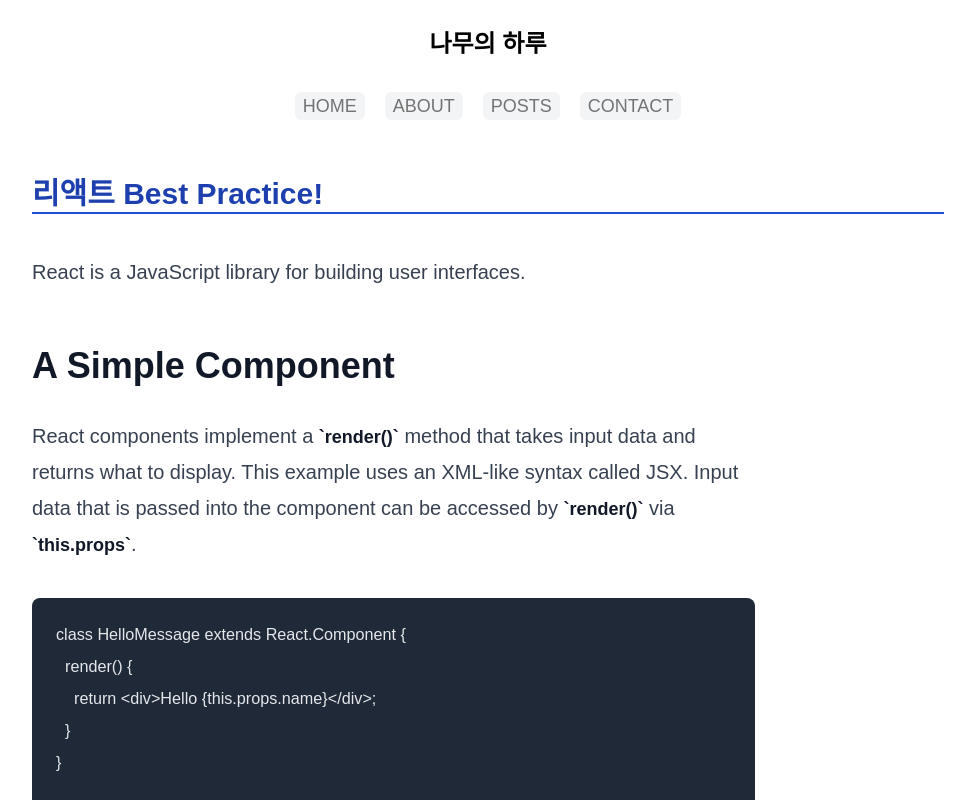
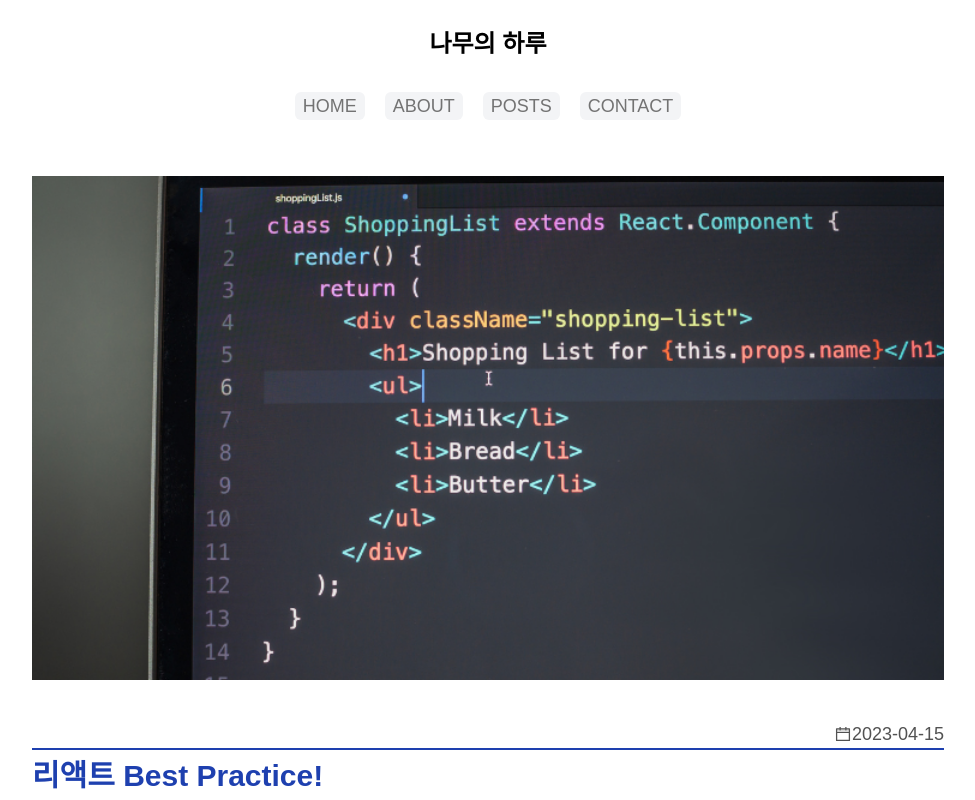
Before and after one commit to sorrel012/next-blog, a Next.js app: page /posts/best-react-practices in a window 1280 px wide. Shown: the whole page, without its empty margins (152-1127 px from the left). Built offline with nearby package versions, Linux system fonts and the light colour scheme; a web font is replaced by a local one.

Commit message:
style: post 상세 페이지 css 추가

```diff
--- a/package.json
+++ b/package.json
@@ -12,6 +12,7 @@
     "next": "14.2.4",
     "react": "^18",
     "react-dom": "^18",
+    "react-icons": "^5.2.1",
     "react-markdown": "^9.0.1",
     "remark-gfm": "^4.0.0",
     "sass": "^1.77.6",
--- a/src/app/posts/[id]/page.tsx
+++ b/src/app/posts/[id]/page.tsx
@@ -1,14 +1,32 @@
 import { getPostDetail } from '@/service/posts';
 import MarkdownViewer from '@/components/posts/MarkdownViewer';
+import Image from 'next/image';
+import { AiTwotoneCalendar } from 'react-icons/ai';
 
 export default async function PostDetail({ params: { id } }) {
-  const post = await getPostDetail(id);
+  const { title, description, date, path, content } = await getPostDetail(id);
   return (
     <article className="mb-10 px-14">
-      <h1 className="mb-10 border-b-2 border-solid border-b-blue-700 text-3xl font-bold text-blue-800">
-        {post.title}
-      </h1>
-      <MarkdownViewer content={post.content} />
+      <Image
+        src={`/images/posts/${path}.png`}
+        alt={title}
+        width={760}
+        height={420}
+        className="mb-10 w-full"
+      />
+      <section>
+        <div className="flex items-center justify-end text-neutral-600">
+          <AiTwotoneCalendar />
+          <p>{date.toString()}</p>
+        </div>
+        <h1 className="border-t-2 border-solid border-b-blue-700 pt-2 text-3xl font-bold text-blue-800">
+          {title}
+        </h1>
+        <p className="mb-10 mt-2 border-b-2 border-solid border-b-blue-700 text-blue-950">
+          {description}
+        </p>
+        <MarkdownViewer content={content} />
+      </section>
     </article>
   );
 }
```
Also changed, not shown: 1 other file (tests, documents, lock files or other folders).
